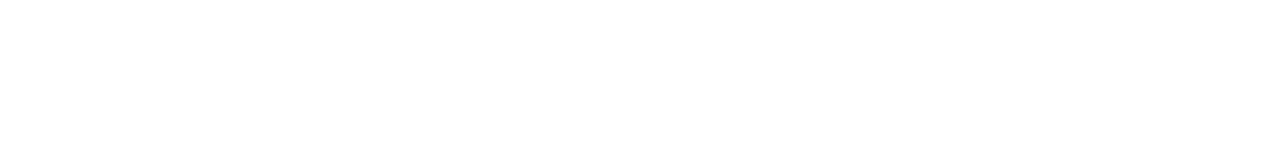
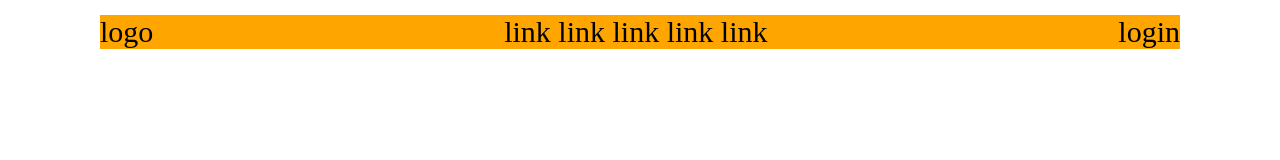
Before and after one commit to AlexT97x/htmlcss-struttura-discord, a plain HTML site: page index.html in a window 1280 px wide. Drawn offline with Linux system fonts and the light colour scheme.

Commit message:
formattazione html css header

```diff
--- a/css/style.css
+++ b/css/style.css
@@ -3,3 +3,26 @@
     margin: 0;
     box-sizing: border-box;
 }
+
+.header{
+    display: flex;
+    flex-direction: row;
+    background-color: orange;
+    margin-left: 100px;
+    margin-right: 100px;
+    margin-top: 15px;
+    margin-bottom: 15px;
+    justify-content: space-between;
+}
+
+.logo{
+    font-size: 30px;
+}
+
+.link{
+    font-size: 30px;
+}
+
+.login{
+    font-size: 30px;
+}
--- a/index.html
+++ b/index.html
@@ -6,9 +6,20 @@
     <meta name="viewport" content="width=device-width, initial-scale=1.0">
     <link rel="stylesheet" href="./css/style.css">
     <title>htmlcss-struttura-discord</title>
-
 </head>
 <body>
+    <div class="header">
+        <div class="logo">
+            <span>logo</span>
+        </div>
+        <div class="link">
+            <span>link </span> <span>link </span> <span>link </span> <span>link </span> <span>link </span>
+        </div>
+        <div class="login">
+            <span>login</span>
+        </div>
+
+    </div>
 
 </body>
 </html>
```
